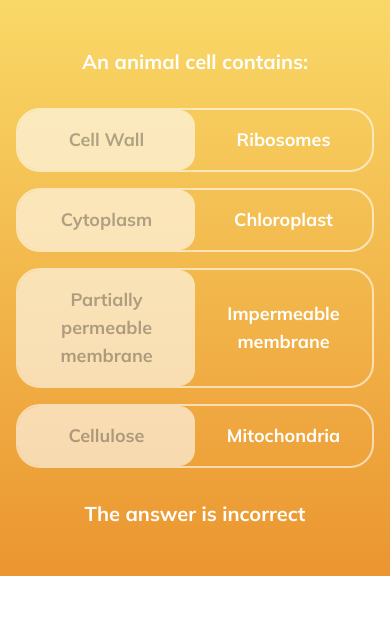
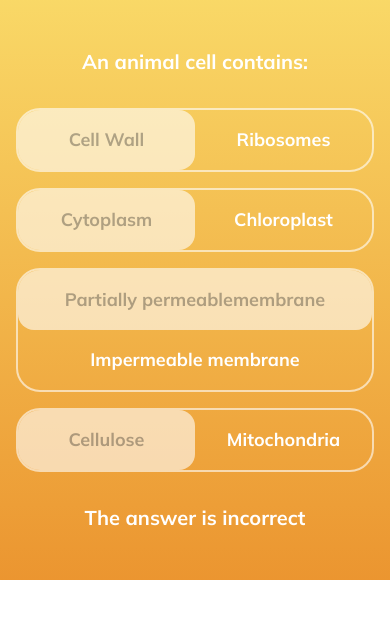
Before and after one commit to mattwsheps/seneca-learning-fe-task, a React (Vite) app: page / in a window 390 px wide. Shown: the top 618 px of the page. Built offline with nearby package versions, Linux system fonts and the light colour scheme.

Commit message:
Solution for vertical stacking, calculates width of longest word and this is condition for stacking

```diff
--- a/public/questionData.json
+++ b/public/questionData.json
@@ -19,7 +19,7 @@
     {
       "id": "answer-3",
       "options": [
-        { "id": "opt-1", "optionText": "Partially permeable membrane", "isCorrect": true },
+        { "id": "opt-1", "optionText": "Partially permeablemembrane", "isCorrect": true },
         { "id": "opt-2", "optionText": "Impermeable membrane", "isCorrect": false }
       ]
     },
--- a/src/components/AnswerToggle.tsx
+++ b/src/components/AnswerToggle.tsx
@@ -1,12 +1,12 @@
+import { useEffect, useState, useRef, useCallback } from 'react';
 import AnswerToggleButton from "./AnswerToggleButton";
 import { motion } from "framer-motion";
 import { OptionModel } from "../models";
-import { useCallback, useEffect, useState, useRef } from "react";
 import { cn } from "../utils";
 
 interface AnswerToggleProps {
   options: OptionModel[];
-  selectedOption: OptionModel;
+  selectedOption: OptionModel | undefined;
   isAllCorrect: boolean;
   onToggle: (selectedOption: OptionModel) => void;
 }
@@ -19,55 +19,89 @@ const AnswerToggle = ({
 }: AnswerToggleProps) => {
   const [isStacked, setIsStacked] = useState(false);
   const containerRef = useRef<HTMLDivElement>(null);
+  const canvasRef = useRef<HTMLCanvasElement | null>(null);
 
-  const currentSelectedOption = selectedOption || options[0];
-
-  const checkOverflow = useCallback(() => {
-    if (containerRef.current) {
-      const { scrollWidth, clientWidth } = containerRef.current;
-      setIsStacked(scrollWidth > clientWidth);
+  const measureText = useCallback((text: string, font: string) => {
+    if (!canvasRef.current) {
+      canvasRef.current = document.createElement('canvas');
     }
+    const context = canvasRef.current.getContext('2d');
+    if (context) {
+      context.font = font;
+      return context.measureText(text).width;
+    }
+    return 0;
   }, []);
 
+  const checkLayout = useCallback(() => {
+    if (containerRef.current) {
+      const containerWidth = containerRef.current.offsetWidth;
+      const buttonWidth = containerWidth / options.length;
+
+      const buttonStyle = window.getComputedStyle(containerRef.current.querySelector('button') as HTMLElement);
+      const font = `${buttonStyle.fontWeight} ${buttonStyle.fontSize} ${buttonStyle.fontFamily}`;
+
+      const shouldStack = options.some(option => {
+        const words = option.optionText.split(' ');
+        return words.some(word => {
+          const wordWidth = measureText(word, font);
+          return wordWidth > buttonWidth - 40; // Subtracting 40px for padding
+        });
+      });
+
+      setIsStacked(shouldStack);
+    }
+  }, [options, measureText]);
+
   useEffect(() => {
-    checkOverflow();
-    window.addEventListener("resize", checkOverflow);
+    checkLayout();
+    window.addEventListener('resize', checkLayout);
+
     return () => {
-      window.removeEventListener("resize", checkOverflow);
+      window.removeEventListener('resize', checkLayout);
     };
-  }, [checkOverflow]);
+  }, [checkLayout]);
+
+  // Safely determine if the first option is selected
+  const isFirstOptionSelected = selectedOption ? selectedOption.id === options[0].id : true;
 
   return (
     <div
       ref={containerRef}
       className={cn(
-        isStacked ? 'flex-col' : 'flex-row',
-        "relative flex w-full max-w-screen-lg items-center justify-between border-2 border-white border-opacity-60 md:rounded-full rounded-3xl overflow-hidden"
+        "relative w-full max-w-screen-lg border-2 border-white border-opacity-60 md:rounded-full rounded-3xl overflow-hidden"
       )}
     >
       <motion.div
         className={cn(
+          "absolute bg-white bg-opacity-60 md:rounded-full rounded-2xl",
           isStacked ? "w-full" : "w-1/2",
-          "absolute h-full bg-white bg-opacity-60 md:rounded-full rounded-2xl"
+          isStacked ? "h-1/2" : "h-full"
         )}
         animate={{
-          y: isStacked ? (selectedOption === options[0] ? "0%" : "100%") : 0,
-          x: isStacked ? 0 : selectedOption === options[0] ? "0%" : "100%",
-          height: isStacked ? "50%" : "100%",
+          y: isStacked ? (isFirstOptionSelected ? "0%" : "100%") : 0,
+          x: isStacked ? 0 : isFirstOptionSelected ? "0%" : "100%",
         }}
         transition={{ type: "spring", stiffness: 300, damping: 30 }}
       />
+      <div
+        className={cn(
+          "relative z-10",
+          isStacked ? "grid grid-rows-2 h-full" : "flex flex-row"
+        )}
+      >
         {options.map((option) => (
           <AnswerToggleButton
             key={option.id}
             option={option}
             isAllCorrect={isAllCorrect}
-          isSelected={currentSelectedOption.id === option.id}
+            isSelected={selectedOption ? selectedOption.id === option.id : false}
             handleToggle={() => onToggle(option)}
             isStacked={isStacked}
           />
         ))}
       </div>
+    </div>
   );
 };
 
--- a/src/components/AnswerToggleButton.tsx
+++ b/src/components/AnswerToggleButton.tsx
@@ -25,8 +25,8 @@ const AnswerToggleButton = ({
       className={cn(
         isSelected ? "text-black opacity-30" : "hover:opacity-75",
         isAllCorrect && !isSelected && "hover:opacity-100",
-        isStacked ? "w-full" : "w-1/2",
-        "relative z-10 font-bold md:text-2xl text-lg md:rounded-full rounded-lg p-4",
+        isStacked ? "w-full flex-1" : "flex-1",
+        "relative flex items-center justify-center z-10 font-bold md:text-2xl text-lg md:rounded-full rounded-lg p-4",
       )}
       disabled={isAllCorrect}
       onClick={() => handleToggle(option)}
```
Lines whose indentation alone changed are shown as unchanged.
